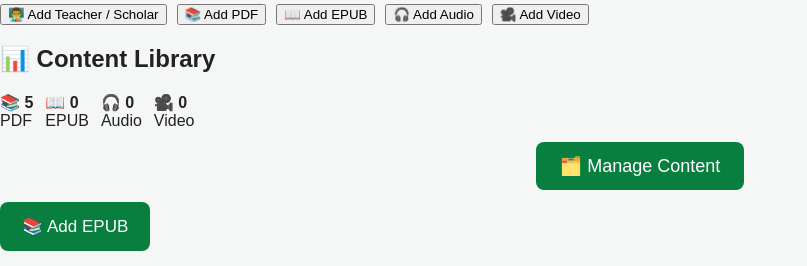
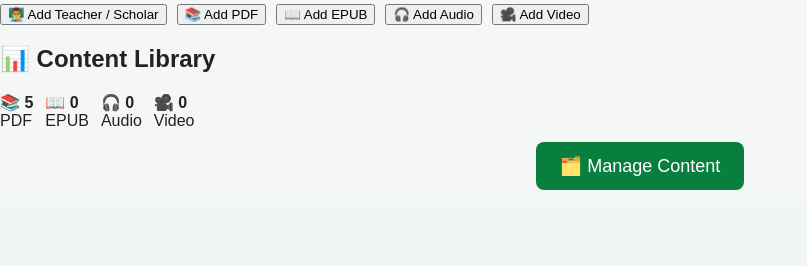
Before and after one commit to darulbahswalifta-dev/darulbahswalifta-, a Flask app: page /admin-dashboard in a window 1280 px wide. Shown: the part 647-913 px from the top of the page, without its empty margins (0-807 px from the left). After the commit the page ends 837 px from the top, so only its background shows below. Run offline with Flask 3, Linux system fonts and the light colour scheme; the visitor is signed in with stand-in values (Sample User, id 1); data comes from the database, SQL or seed files in the repository; data that the repository does not hold is empty.

Commit message:
Remove EPUB from research system

```diff
--- a/app.py
+++ b/app.py
@@ -526,49 +526,6 @@ def admin_add_pdf():
 
 
 
-@app.route("/admin-add-epub", methods=["GET", "POST"])
-def admin_add_epub():
-    if "admin_id" not in session:
-        return redirect(url_for("admin_login"))
-
-    if request.method == "POST":
-        title = request.form.get("title", "").strip()
-        author = request.form.get("author", "").strip()
-        description = request.form.get("description", "").strip()
-        file = request.files.get("file")
-
-        if not title or not file or not file.filename:
-            return render_template(
-                "admin_add_epub.html",
-                error="Please provide a title and select an EPUB file."
-            )
-
-        filename = secure_filename(file.filename)
-
-        if not filename.lower().endswith(".epub"):
-            return render_template(
-                "admin_add_epub.html",
-                error="Only EPUB files are allowed."
-            )
-
-        epub_folder = EPUB_FOLDER
-        os.makedirs(epub_folder, exist_ok=True)
-
-        file.save(os.path.join(epub_folder, filename))
-
-        conn = get_db()
-        conn.execute(
-            "INSERT INTO books (title, author, description, file_path, file_type) VALUES (?, ?, ?, ?, ?)",
-            (title, author, description, f"epubs/{filename}", "EPUB")
-        )
-        conn.commit()
-        conn.close()
-
-        return redirect(url_for("admin_dashboard"))
-
-    return render_template("admin_add_epub.html")
-
-
 
 @app.route("/admin-add-audio", methods=["GET", "POST"])
 def admin_add_audio():
--- a/templates/admin_dashboard.html
+++ b/templates/admin_dashboard.html
@@ -127,12 +127,6 @@ Nashr al-Ilm al-Sahih — Darul Bahs Wal Ifta
 
 <div style="text-align:center;margin:25px 0;"><a href="/admin-manage-content" style="background:#087f3e;color:white;padding:14px 24px;border-radius:8px;text-decoration:none;font-size:18px;">🗂️ Manage Content</a></div>
 
-<div style="margin:15px 0;">
-<a href="{{ url_for('admin_add_epub') }}"
-style="display:inline-block;background:#087f3e;color:white;padding:14px 22px;border-radius:8px;text-decoration:none;font-size:17px;">
-📚 Add EPUB
-</a>
-</div>
 
 </body>
 </html>
```
Also changed, not shown: templates/admin_add_epub.html (+12 -1 lines).
